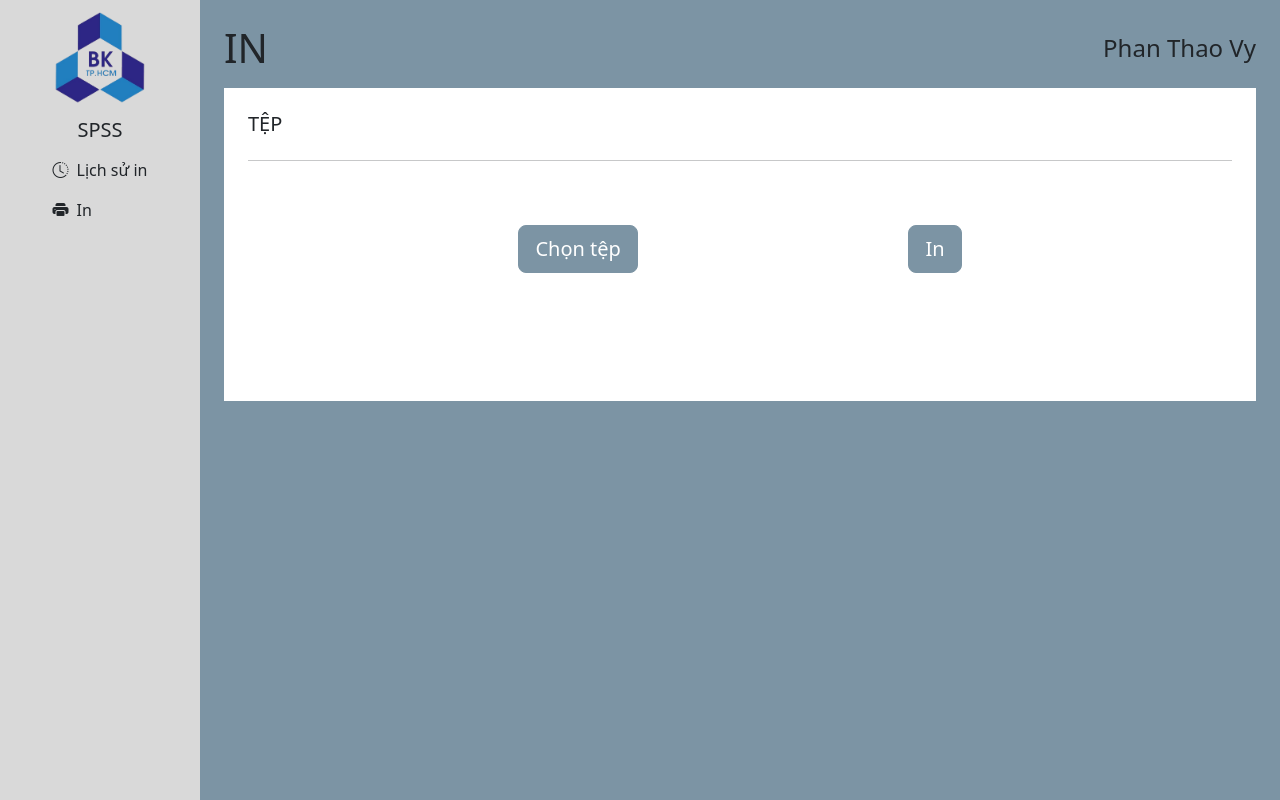
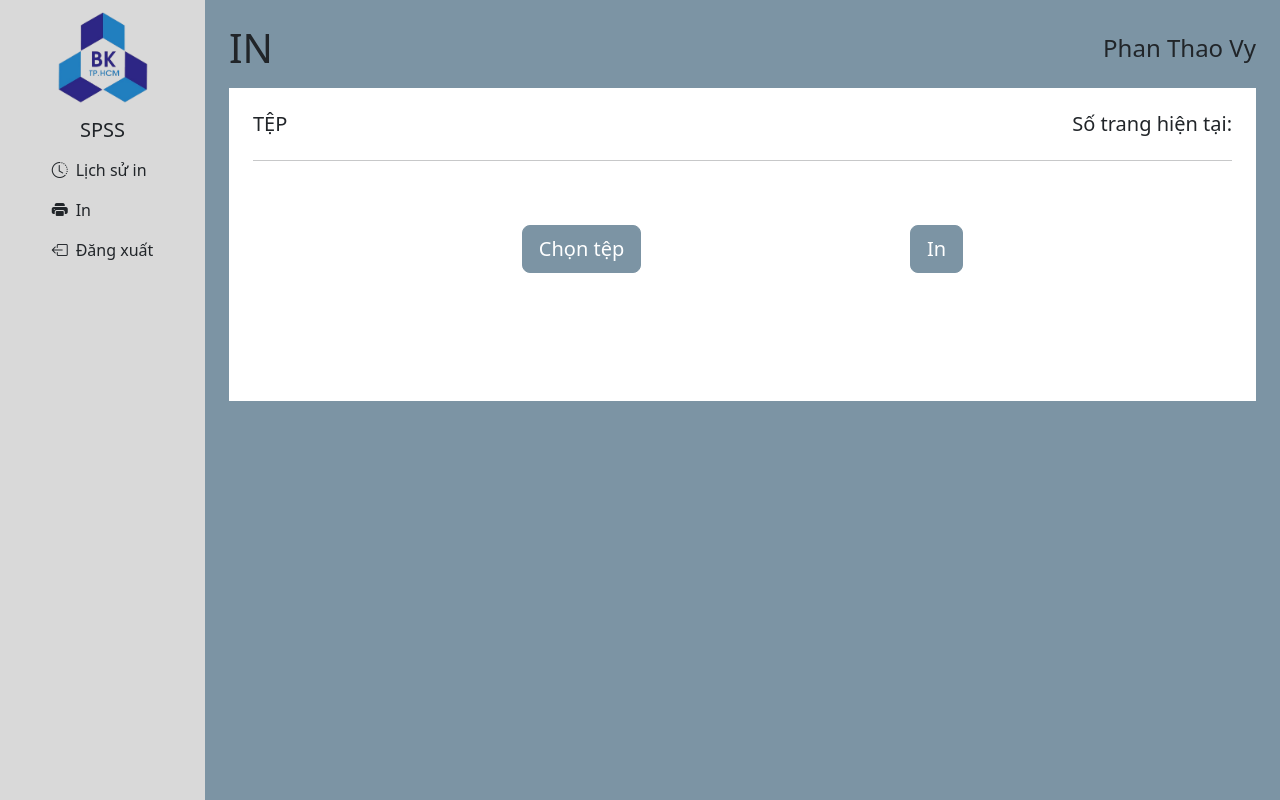
Before and after one commit to vyvy31082004/SPSS, a React (Vite) app in the folder smartPrint/: page /Print in a window 1280 px wide. Built offline with nearby package versions, Linux system fonts and the light colour scheme.

Commit message:
Thao Vy update

```diff
--- a/smartPrint/src/Components/sidebar.jsx
+++ b/smartPrint/src/Components/sidebar.jsx
@@ -18,7 +18,7 @@ export default function Sidebar(props) {
 
         <div  className='d-flex'>
             <div className="sidebar">
-                <Navbar className="flex-column " style={{ height: '100vh', width: '200px', backgroundColor: '#D9D9D9' }}>
+                <Navbar className="flex-column " style={{ height: '100vh', width: '205px', backgroundColor: '#D9D9D9' }}>
                     <div className='' onClick={()=>{navigate('/Home')}}>
                         <img
                             src= "src\assets\logo.png"// Replace with your image path or URL
@@ -30,13 +30,19 @@ export default function Sidebar(props) {
                         <Nav.Item>
                             <Nav.Link className='p-2' onClick={()=>{navigate('/PrintLog')}}>
                             <i className="bi bi-clock-history pe-2"></i>
-                            Lịch sử in
+                                Lịch sử in
                             </Nav.Link>
                         </Nav.Item>
                         <Nav.Item>
                             <Nav.Link className='p-2' onClick={()=>{navigate('/Print')}}>
                                 <i className="bi bi-printer-fill pe-2"></i>
                                 In
+                            </Nav.Link>
+                        </Nav.Item>
+                        <Nav.Item>
+                            <Nav.Link className='p-2' onClick={()=>{navigate('/')}}>
+                                <i class="bi bi-box-arrow-left pe-2"></i>
+                                Đăng xuất
                             </Nav.Link>
                         </Nav.Item>
                     </Nav>
--- a/smartPrint/src/Pages/FileUploader.jsx
+++ b/smartPrint/src/Pages/FileUploader.jsx
@@ -14,7 +14,6 @@ export default function FileUploader ()  {
     const [showSecondModal, setShowSecondModal] = useState(null);
     const handleCloseSecondModal = () => setShowSecondModal(false);
     const handleShowSecondModal = () => setShowSecondModal(true);
-
     return (
             <div className="d-flex flex-column p-4">
                 <div className="d-flex justify-content-between align-items-center mb-2">
--- a/smartPrint/src/Pages/Print.jsx
+++ b/smartPrint/src/Pages/Print.jsx
@@ -3,7 +3,12 @@ import { Button, Container } from 'react-bootstrap';
 import { useNavigate } from 'react-router-dom';
 export default function Print ()  {
     const navigate=useNavigate();
-
+    //const [currentPages, setCurrentPages] = useState(0);  Trạng thái lưu trữ số trang hiện tại
+    // API get
+    //  useEffect(() => {
+    //     AxiosInstance.get(`fileUpload/`) .then(res =>
+    //         { updateCurrentPages(res.data); }) .catch(err => console.log(err))
+    // }, []);
     return (
             <div className="d-flex flex-column p-4">
                 <div className="d-flex justify-content-between align-items-center mb-2">
@@ -11,8 +16,9 @@ export default function Print ()  {
                     <h4>Phan Thao Vy</h4>
                 </div>
                 <section className="" style={{backgroundColor: "white", padding: '24px'}}>
-                    <div className="d-flex">
+                    <div className="d-flex justify-content-between align-items-center mb-2">
                         <h5>TỆP</h5>
+                        <h5>Số trang hiện tại: </h5>
                     </div>
                     <hr />
                     <div style={{minHeight: '200px'}}>
--- a/smartPrint/src/Pages/PrintingLog.jsx
+++ b/smartPrint/src/Pages/PrintingLog.jsx
@@ -1,17 +1,108 @@
+// import React, { useEffect, useState } from 'react';
+// import { Button, Container } from 'react-bootstrap';
+// import { useNavigate } from 'react-router-dom';
+// import Table from 'react-bootstrap/Table';
+// import AxiosInstance from '../Components/axios';
+// export default function PrintLog ()  {
+
+//     const [histories,setHistory]=useState([]);
+//     //api get
+//     useEffect(()=>{
+//             AxiosInstance.get(`history/`)
+//                 .then(res=>setHistory(res.data))
+//                 .catch(err=>console.log(err))
+//     })
+//     return (
+//             <div className="d-flex flex-column p-4">
+//                 <div className="d-flex justify-content-between align-items-center mb-2">
+//                     <h1>LỊCH SỬ IN</h1>
+//                     <h4>Phan Thao Vy</h4>
+//                 </div>
+//                 <section className="" style={{backgroundColor: "white", padding: '24px'}}>
+//                     <div className="d-flex justify-content-between mb-2">
+//                         <h5>Danh sách</h5>
+//                         <div className='btn btn-secondary'>Gần nhất</div>
+//                     </div>
+//                     <hr />
+//                     <div className="d-flex justify-content-between">
+//                     <table className="table">
+//                             <thead>
+//                                 <tr>
+//                                 <th scope="col">ID Máy In</th>
+//                                 <th scope="col">Tên máy</th>
+//                                 <th scope="col">Thời gian</th>
+//                                 <th scope="col">Người dùng</th>
+//                                 <th scope="col">Tên tệp</th>
+//                                 <th scope="col">Số trang</th>
+//                                 <th scope="col">Kích thước</th>
+//                                 <th scope="col">Loại tệp</th>
+//                                 </tr>
+//                             </thead>
+//                             <tbody>
+//                                 {
+//                                     histories.length>0?(
+//                                         histories.map((d, i) => (
+//                                             <tr key={i}>
+//                                                 <td> {d.ID}</td>
+//                                                 <td> {d.Name}</td>
+//                                                 <td> {d.Time}</td>
+//                                                 <td> {d.user}</td>
+//                                                 <td> {d.File}</td>
+//                                                 <td> {d.Pages}</td>
+//                                                 <td> {d.size}</td>
+//                                                 <td> {d.Type}</td>
+//                                             </tr>
+//                                         ))
+
+//                                     ):(
+//                                         <tr>
+//                                             <td>
+//                                                 Khong tim thay du lieu
+//                                             </td>
+//                                         </tr>
+//                                     )
+//                                 }
+//                             </tbody>
+//                     </table>
+//                     </div>
+//                 </section>
+
+//             </div>
+
+
+//     );
+// };
 import React, { useEffect, useState } from 'react';
 import { Button, Container } from 'react-bootstrap';
 import { useNavigate } from 'react-router-dom';
 import Table from 'react-bootstrap/Table';
 import AxiosInstance from '../Components/axios';
+
 export default function PrintLog ()  {
+    const [histories, setHistory] = useState([]);
+    const [sortOrder, setSortOrder] = useState('desc'); // Trạng thái sắp xếp
 
-    const [histories,setHistory]=useState([]);
-    //api get
-    useEffect(()=>{
+    // API get
+    useEffect(() => {
         AxiosInstance.get(`history/`)
-                .then(res=>setHistory(res.data))
-                .catch(err=>console.log(err))
-    })
+            .then(res => setHistory(res.data))
+            .catch(err => console.log(err))
+    }, []);
+
+    const sortDataByDate = () => {
+        const sortedData = [...histories].sort((a, b) => {
+            return sortOrder === 'asc'
+                ? new Date(a.Time) - new Date(b.Time)
+                : new Date(b.Time) - new Date(a.Time);
+        });
+        setHistory(sortedData);
+    };
+
+    const toggleSortOrder = () => {
+        setSortOrder(prevOrder => prevOrder === 'asc' ? 'desc' : 'asc');
+        sortDataByDate();
+    };
+
     return (
         <div className="d-flex flex-column p-4">
             <div className="d-flex justify-content-between align-items-center mb-2">
@@ -21,7 +112,9 @@ export default function PrintLog ()  {
             <section className="" style={{backgroundColor: "white", padding: '24px'}}>
                 <div className="d-flex justify-content-between mb-2">
                     <h5>Danh sách</h5>
-                        <div className='btn btn-secondary'>Gần nhất</div>
+                    <Button className='btn btn-secondary' onClick={toggleSortOrder}>
+                        {sortOrder === 'asc' ? 'Gần nhất' : 'Xa nhất'}
+                    </Button>
                 </div>
                 <hr />
                 <div className="d-flex justify-content-between">
@@ -40,25 +133,22 @@ export default function PrintLog ()  {
                         </thead>
                         <tbody>
                             {
-                                    histories.length>0?(
+                                histories.length > 0 ? (
                                     histories.map((d, i) => (
                                         <tr key={i}>
-                                                <td> {d.ID}</td>
-                                                <td> {d.Name}</td>
-                                                <td> {d.Time}</td>
-                                                <td> {d.user}</td>
-                                                <td> {d.File}</td>
-                                                <td> {d.Pages}</td>
-                                                <td> {d.size}</td>
-                                                <td> {d.Type}</td>
+                                            <td>{d.ID}</td>
+                                            <td>{d.Name}</td>
+                                            <td>{d.Time}</td>
+                                            <td>{d.user}</td>
+                                            <td>{d.File}</td>
+                                            <td>{d.Pages}</td>
+                                            <td>{d.size}</td>
+                                            <td>{d.Type}</td>
                                         </tr>
                                     ))
-
-                                    ):(
+                                ) : (
                                     <tr>
-                                            <td>
-                                                Khong tim thay du lieu
-                                            </td>
+                                        <td colSpan="8">Không tìm thấy dữ liệu</td>
                                     </tr>
                                 )
                             }
@@ -66,9 +156,6 @@ export default function PrintLog ()  {
                     </table>
                 </div>
             </section>
-
         </div>
-
-
     );
 };
```
Also changed, not shown: smartPrint/src/Food.jsx (deleted, +0 -12 lines), 1 other file (tests, documents, lock files or other folders). Lines whose indentation alone changed are shown as unchanged.
